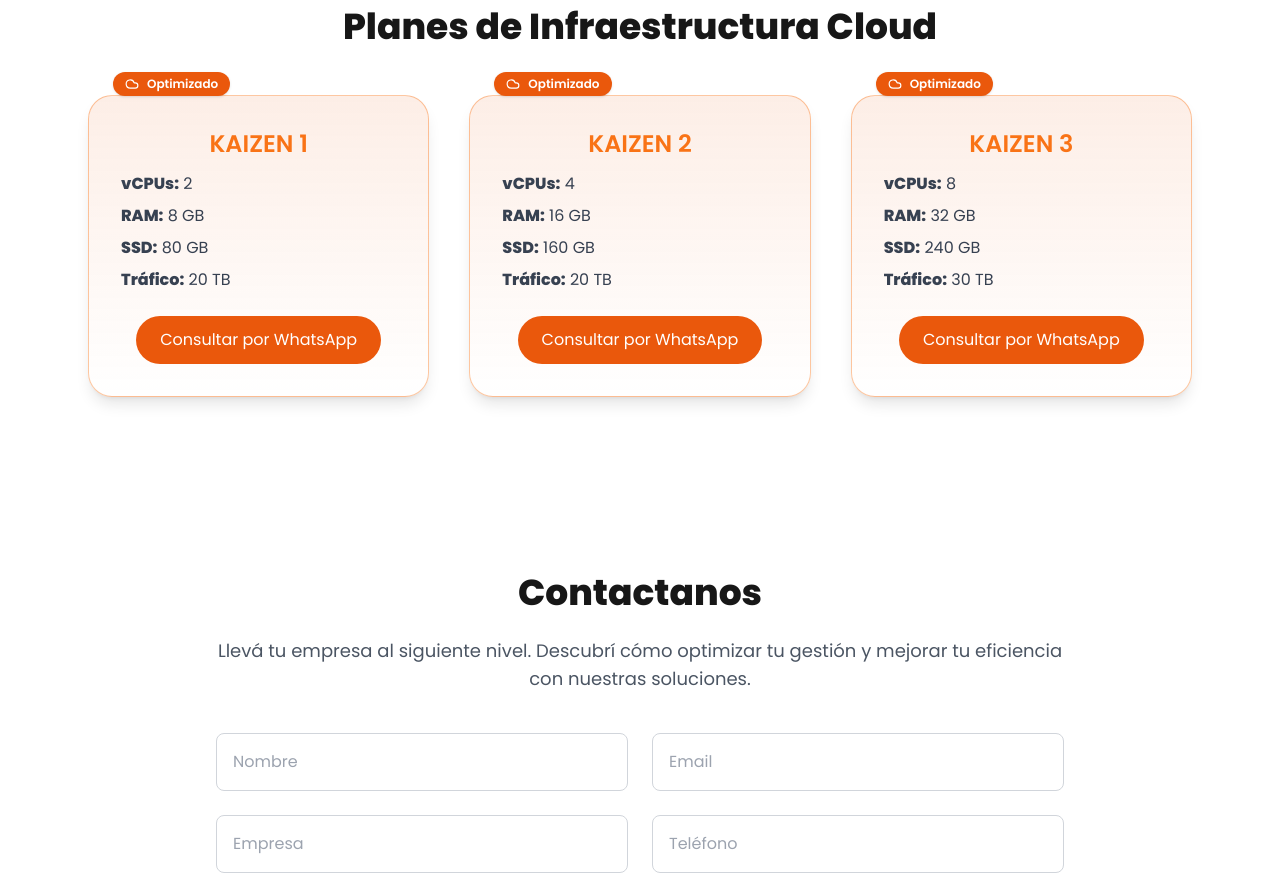
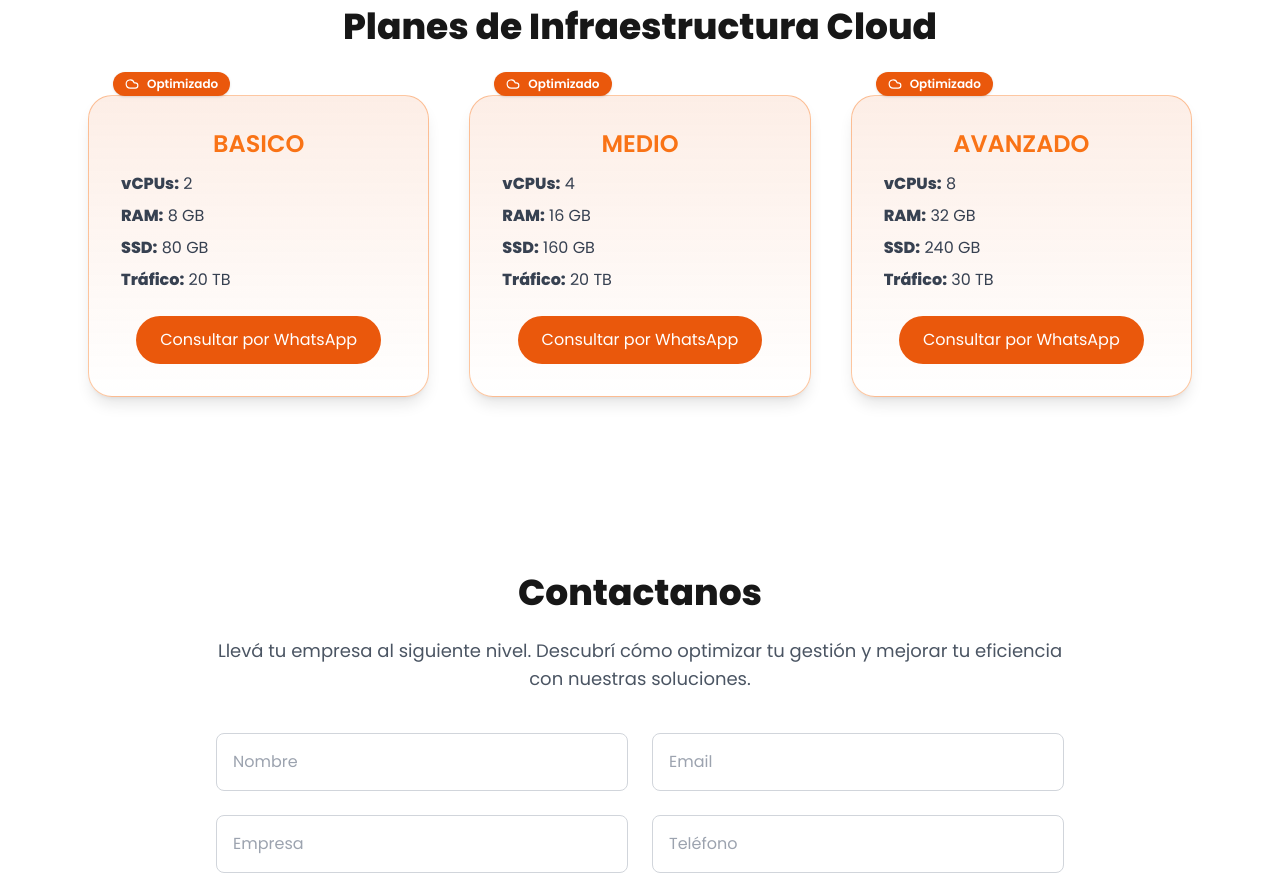
Before and after one commit to PockeyBoss/kaizen-web, a React (Vite) app: page / in a window 1280 px wide. Shown: the part 2120-3015 px from the top of the page. Built offline with nearby package versions, Linux system fonts and the light colour scheme.

Commit message:
cambio de nombre en los planes

```diff
--- a/src/App.jsx
+++ b/src/App.jsx
@@ -345,9 +345,9 @@ const SERVICES = [
 ];
 
 const CLOUD_PLANS = [
-  { name: 'KAIZEN 1', cpu: 2, ram: 8, ssd: 80, trafico: 20, code: 'CCX13' },
-  { name: 'KAIZEN 2', cpu: 4, ram: 16, ssd: 160, trafico: 20, code: 'CCX23' },
-  { name: 'KAIZEN 3', cpu: 8, ram: 32, ssd: 240, trafico: 30, code: 'CCX33' },
+  { name: 'BASICO', cpu: 2, ram: 8, ssd: 80, trafico: 20, code: 'CCX13' },
+  { name: 'MEDIO', cpu: 4, ram: 16, ssd: 160, trafico: 20, code: 'CCX23' },
+  { name: 'AVANZADO', cpu: 8, ram: 32, ssd: 240, trafico: 30, code: 'CCX33' },
 ];
 
 /* --------------------------------- App --------------------------------- */
```
